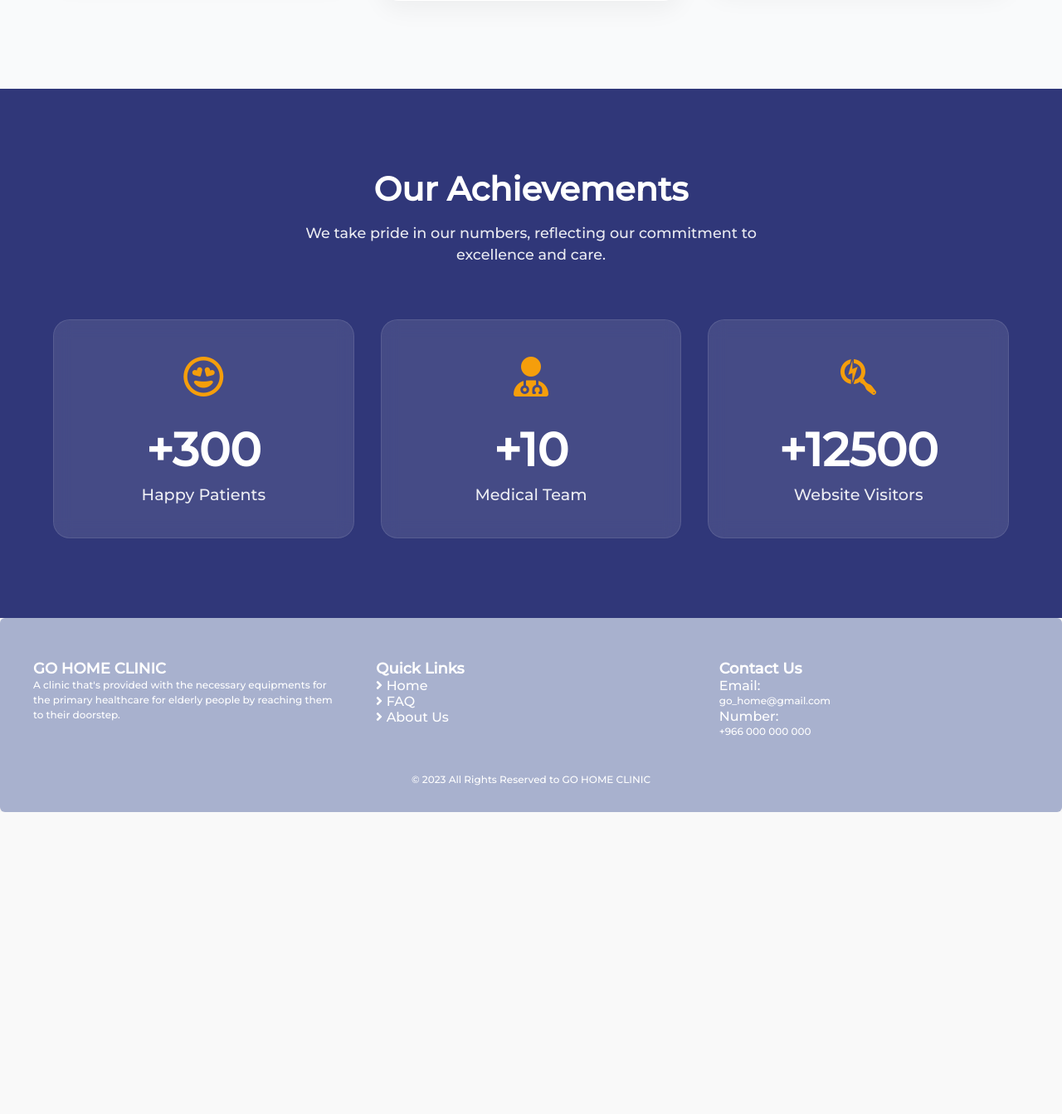
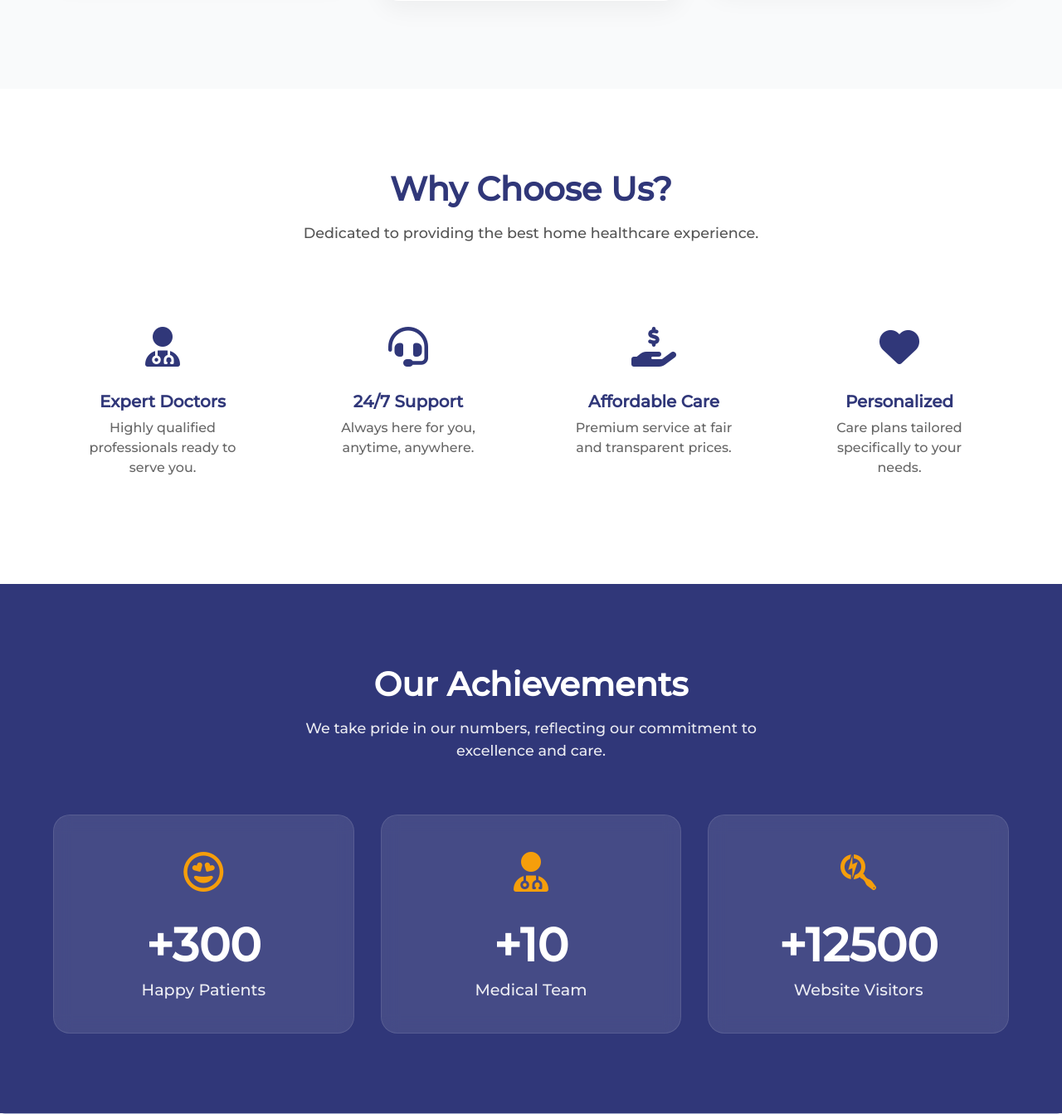
Before and after one commit to EngAboodSDev/go-home-clinic, a PHP site: page / in a window 1280 px wide. Shown: the part 2033-3376 px from the top of the page at 83% size. Before the commit the page ends 3012 px from the top, so only its background shows below. Run offline with PHP 8.4, Linux system fonts and the light colour scheme; some libraries are stand-ins or nearby versions.

Commit message:
feat: Add Why Choose Us? section in home page

```diff
--- a/Index.php
+++ b/Index.php
@@ -117,6 +117,45 @@ if (isset($_GET['dout']) && is_numeric($_GET['dout'])) {
         </div>
     </section>
 
+    <section id="why_choose_us">
+        <div class="wcu-container">
+            <div class="wcu-header">
+                <h2>Why Choose Us?</h2>
+                <p>Dedicated to providing the best home healthcare experience.</p>
+            </div>
+            <div class="wcu-grid">
+                <div class="wcu-card">
+                    <div class="wcu-icon">
+                        <i class="fa-solid fa-user-doctor"></i>
+                    </div>
+                    <h3>Expert Doctors</h3>
+                    <p>Highly qualified professionals ready to serve you.</p>
+                </div>
+                <div class="wcu-card">
+                    <div class="wcu-icon">
+                        <i class="fa-solid fa-headset"></i>
+                    </div>
+                    <h3>24/7 Support</h3>
+                    <p>Always here for you, anytime, anywhere.</p>
+                </div>
+                <div class="wcu-card">
+                    <div class="wcu-icon">
+                        <i class="fa-solid fa-hand-holding-dollar"></i>
+                    </div>
+                    <h3>Affordable Care</h3>
+                    <p>Premium service at fair and transparent prices.</p>
+                </div>
+                <div class="wcu-card">
+                    <div class="wcu-icon">
+                        <i class="fa-solid fa-heart"></i>
+                    </div>
+                    <h3>Personalized</h3>
+                    <p>Care plans tailored specifically to your needs.</p>
+                </div>
+            </div>
+        </div>
+    </section>
+
     <section id="stat_section">
         <div class="stat-container">
             <div class="stat-header">
--- a/css/newstyle.css
+++ b/css/newstyle.css
@@ -909,7 +909,86 @@ p {
   }
 }
 
-/*   HERE IS THE FORM      */
+/* Why Choose Us Section */
+#why_choose_us {
+  background-color: #ffffff;
+  padding: 6rem 5%;
+  text-align: center;
+}
+
+.wcu-container {
+  max-width: 1200px;
+  margin: 0 auto;
+}
+
+.wcu-header {
+  margin-bottom: 4rem;
+}
+
+.wcu-header h2 {
+  font-size: 2.5rem;
+  font-weight: 700;
+  color: #303779;
+  margin-bottom: 1rem;
+  font-family: "Montserrat", sans-serif;
+}
+
+.wcu-header p {
+  font-size: 1.1rem;
+  color: #555;
+  max-width: 600px;
+  margin: 0 auto;
+}
+
+.wcu-grid {
+  display: grid;
+  grid-template-columns: repeat(auto-fit, minmax(250px, 1fr));
+  gap: 2rem;
+}
+
+.wcu-card {
+  padding: 2rem;
+  text-align: center;
+  transition: transform 0.3s ease;
+}
+
+.wcu-card:hover {
+  transform: translateY(-5px);
+}
+
+.wcu-icon {
+  font-size: 3rem;
+  color: #303779;
+  margin-bottom: 1.5rem;
+}
+
+.wcu-card:hover .wcu-icon {
+  color: #f59e0b;
+}
+
+.wcu-card h3 {
+  font-size: 1.25rem;
+  font-weight: 700;
+  color: #303779;
+  margin-bottom: 0.5rem;
+  font-family: "Montserrat", sans-serif;
+}
+
+.wcu-card p {
+  font-size: 1rem;
+  color: #666;
+  line-height: 1.5;
+}
+
+@media screen and (max-width: 768px) {
+  #why_choose_us {
+    padding: 4rem 1.5rem;
+  }
+
+  .wcu-header h2 {
+    font-size: 2rem;
+  }
+}
 
 body {
   font-family: "Montserrat", sans-serif !important;
```
